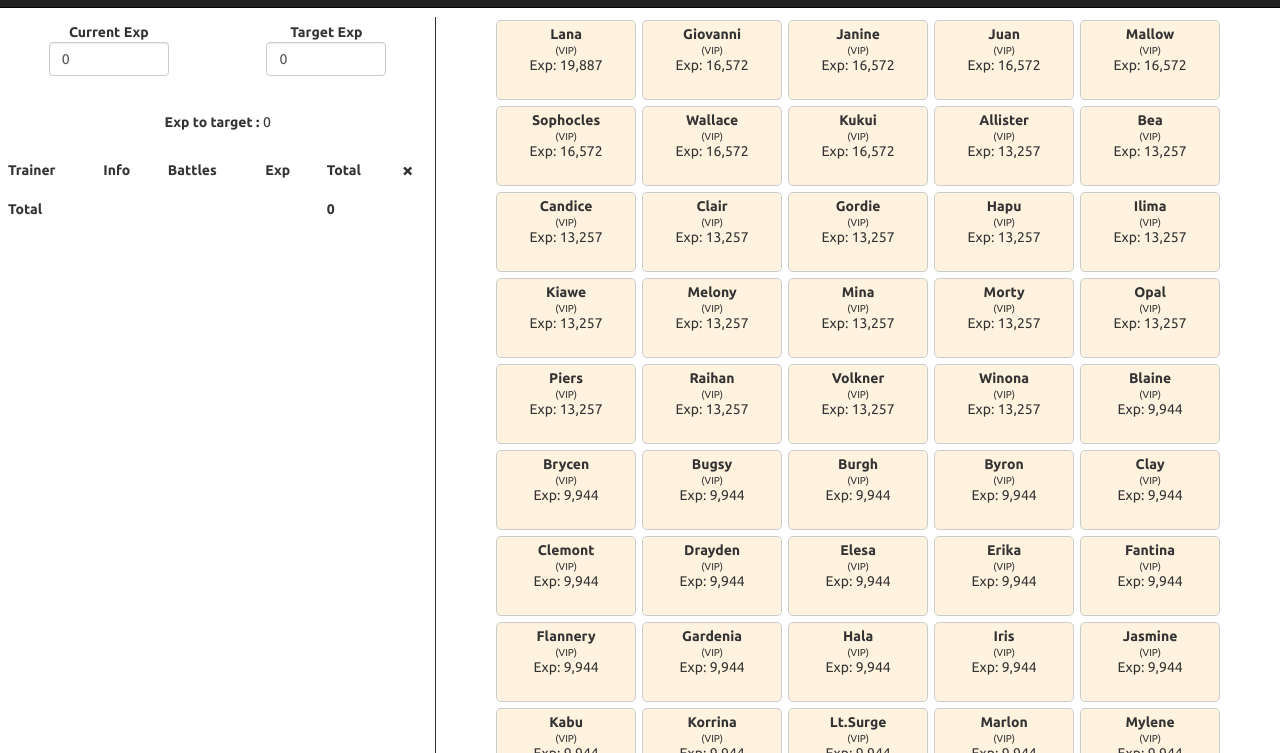
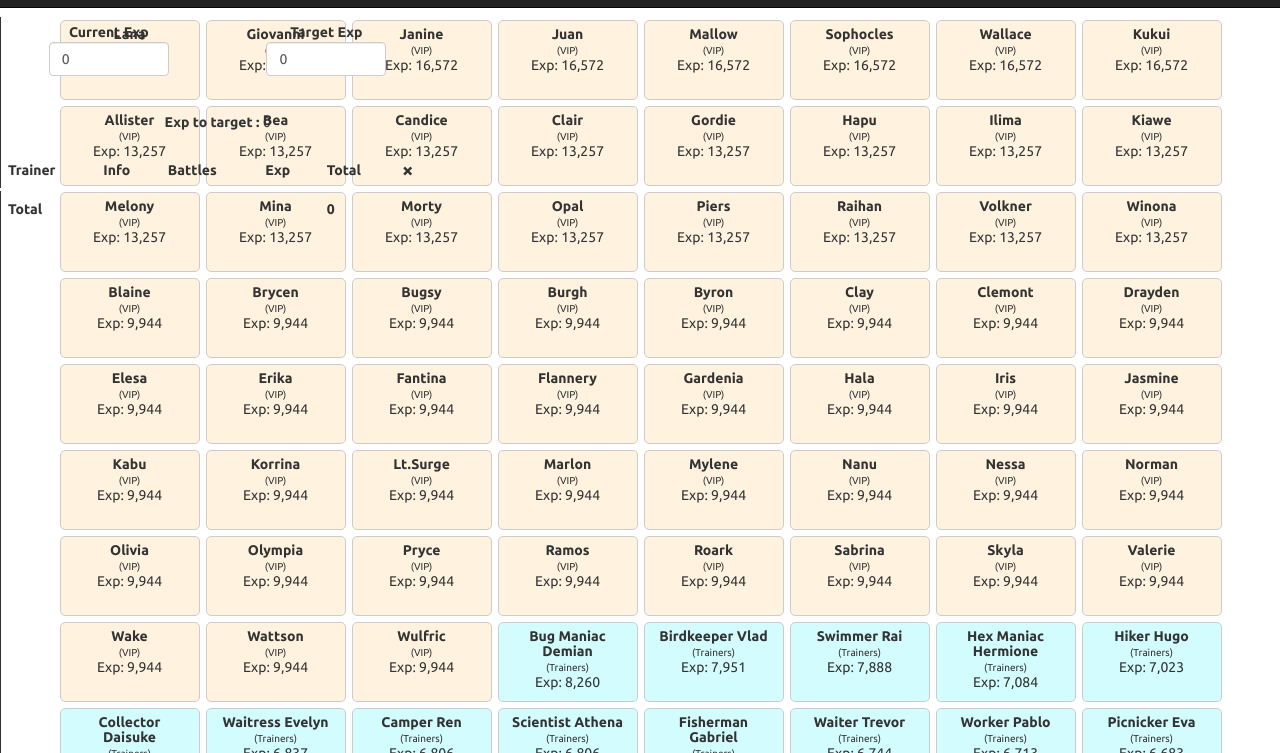
Before and after one commit to MyAenan/ExpCalc, a plain HTML site: page index.html in a window 1280 px wide. Shown: the part 53-806 px from the top of the page. Drawn offline with nearby package versions, Linux system fonts and the light colour scheme.

Commit message:
Update style.css

```diff
--- a/style.css
+++ b/style.css
@@ -20,12 +20,19 @@ body {
 }
 
 #aside {
-    width: 34%;
-	overflow-x: scroll;
+    /*width: 34%;
+    overflow-x: scroll;*/
+     width: 34%;
+    position:fixed;
+    height: 89%;
 }
 
 #bside {
-    width: 66%;
+    /*width: 66%;
+    border-left: 1px solid;
+    text-align: center;
+    height: 92vh;
+    overflow: auto;*/
     border-left: 1px solid;
     text-align: center;
     height: 92vh;
```
